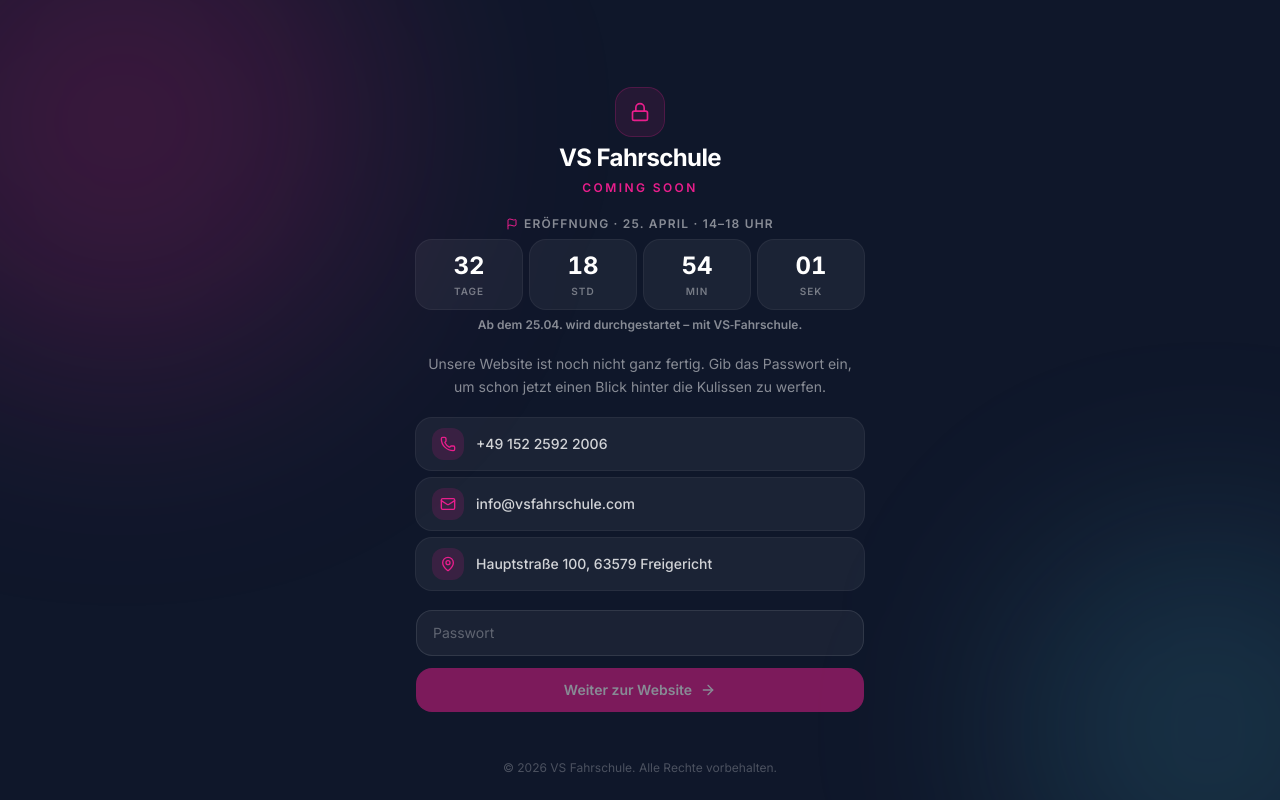
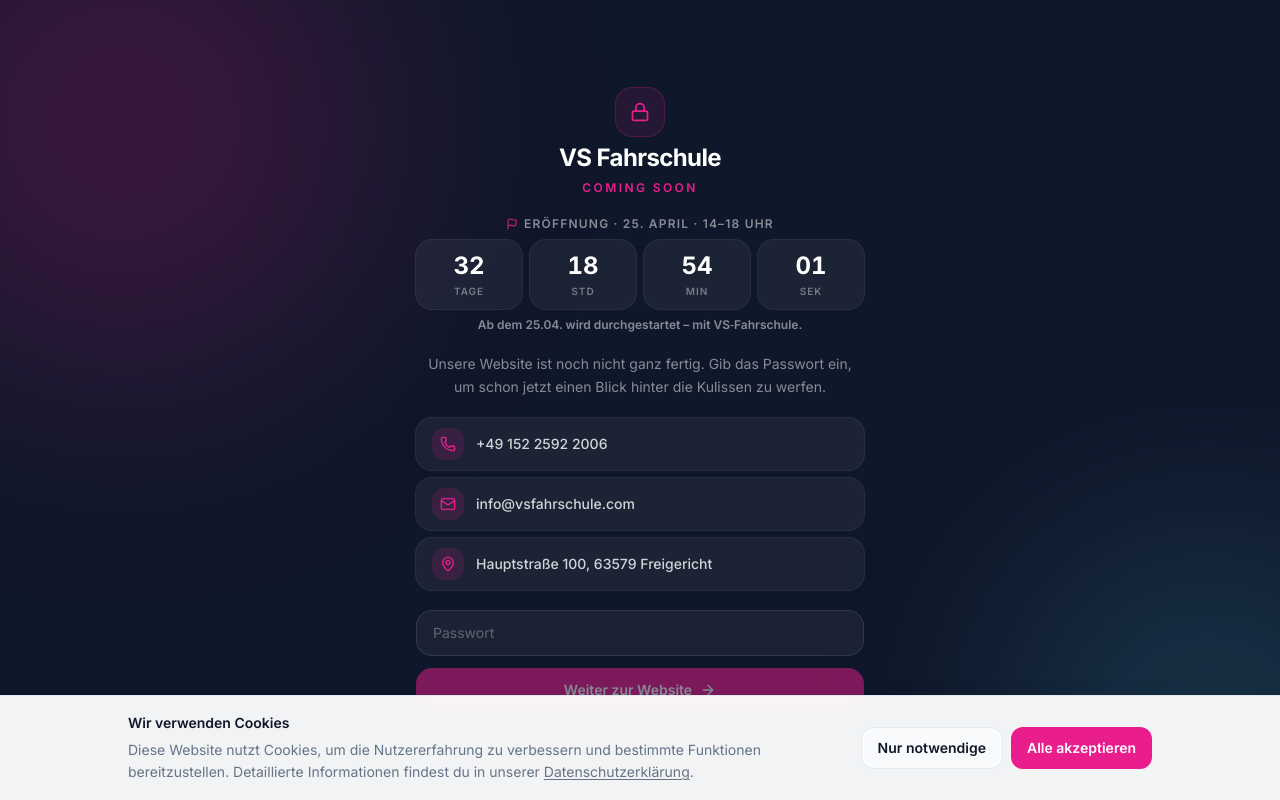
Before and after one commit to MrMacht/fahrschule_website_vs, a Next.js app: page /coming-soon in a window 1280 px wide. Built offline with nearby package versions, Linux system fonts and the light colour scheme.

Commit message:
Make site live: remove password gate, add cookie consent, add tariff overview
- Remove server-side redirect from homepage (site is now public)
- Add DSGVO-compliant cookie consent banner with necessary/all options
- Add TARIFE.md as internal pricing documentation

```diff
--- a/app/layout.tsx
+++ b/app/layout.tsx
@@ -1,6 +1,7 @@
 import type { Metadata, Viewport } from 'next'
 import { Inter } from 'next/font/google'
 import './globals.css'
+import { CookieConsent } from '@/components/cookie-consent'
 
 const _inter = Inter({ subsets: ['latin'] })
 
@@ -42,6 +43,7 @@ export default function RootLayout({
     <html lang="de">
       <body className="font-sans antialiased">
         {children}
+        <CookieConsent />
       </body>
     </html>
   )
--- a/app/page.tsx
+++ b/app/page.tsx
@@ -1,5 +1,3 @@
-import { cookies } from "next/headers"
-import { redirect } from "next/navigation"
 import { Navbar } from "@/components/navbar"
 import { Hero } from "@/components/hero"
 import { Klassen } from "@/components/klassen"
@@ -11,12 +9,7 @@ import { Kalender } from "@/components/kalender"
 import { CtaSection } from "@/components/cta-section"
 import { Footer } from "@/components/footer"
 
-export default async function Home() {
-  const cookieStore = await cookies()
-  if (cookieStore.get('site_access')?.value !== 'granted') {
-    redirect('/coming-soon')
-  }
-
+export default function Home() {
   return (
     <>
       <Navbar />
--- /dev/null
+++ b/components/cookie-consent.tsx
@@ -0,0 +1,90 @@
+"use client"
+
+import { useState, useEffect } from "react"
+import { cn } from "@/lib/utils"
+
+type Consent = "necessary" | "all" | null
+
+function getConsent(): Consent {
+  if (typeof document === "undefined") return null
+  const match = document.cookie.match(/(?:^|; )vs_consent=([^;]*)/)
+  const val = match ? decodeURIComponent(match[1]) : ""
+  return val === "necessary" || val === "all" ? val : null
+}
+
+function setConsent(value: Consent) {
+  if (typeof document === "undefined") return
+  const maxAge = 60 * 60 * 24 * 365 // 1 Jahr
+  document.cookie = `vs_consent=${encodeURIComponent(value ?? "")}; path=/; max-age=${maxAge}; SameSite=Lax${location.protocol === "https:" ? "; Secure" : ""}`
+}
+
+export function CookieConsent() {
+  const [consent, setConsentState] = useState<Consent>(null)
+  const [visible, setVisible] = useState(false)
+
+  useEffect(() => {
+    const c = getConsent()
+    setConsentState(c)
+    if (!c) setVisible(true)
+  }, [])
+
+  function handleChoice(choice: Consent) {
+    setConsent(choice)
+    setConsentState(choice)
+    setVisible(false)
+  }
+
+  if (!visible || consent) return null
+
+  return (
+    <div
+      className={cn(
+        "fixed inset-x-0 bottom-0 z-[100] border-t border-border bg-background/95 px-6 py-4 shadow-2xl backdrop-blur-sm md:px-8",
+        "transition-transform duration-500",
+        visible ? "translate-y-0" : "translate-y-full"
+      )}
+      role="dialog"
+      aria-live="polite"
+      aria-label="Cookie-Einwilligung"
+    >
+      <div className="mx-auto flex max-w-5xl flex-col gap-4 md:flex-row md:items-center md:justify-between">
+        <div className="text-sm leading-relaxed text-foreground">
+          <p className="font-semibold">Wir verwenden Cookies</p>
+          <p className="mt-1 text-muted-foreground">
+            Diese Website nutzt Cookies, um die Nutzererfahrung zu verbessern und bestimmte Funktionen bereitzustellen.
+            Detaillierte Informationen findest du in unserer{" "}
+            <a href="/datenschutz" className="underline underline-offset-2 hover:text-primary">
+              Datenschutzerklärung
+            </a>
+            .
+          </p>
+        </div>
+
+        <div className="flex flex-shrink-0 flex-col gap-2 sm:flex-row">
+          <button
+            onClick={() => handleChoice("necessary")}
+            className="rounded-lg border border-border bg-muted px-4 py-2.5 text-sm font-semibold text-foreground transition-colors hover:bg-muted/80"
+          >
+            Nur notwendige
+          </button>
+          <button
+            onClick={() => handleChoice("all")}
+            className="rounded-lg bg-primary px-4 py-2.5 text-sm font-semibold text-primary-foreground transition-colors hover:bg-primary/90"
+          >
+            Alle akzeptieren
+          </button>
+        </div>
+      </div>
+    </div>
+  )
+}
+
+export function useCookieConsent(): Consent {
+  const [consent, setConsentState] = useState<Consent>(null)
+
+  useEffect(() => {
+    setConsentState(getConsent())
+  }, [])
+
+  return consent
+}
```
Also changed, not shown: 1 other file (tests, documents, lock files or other folders).
